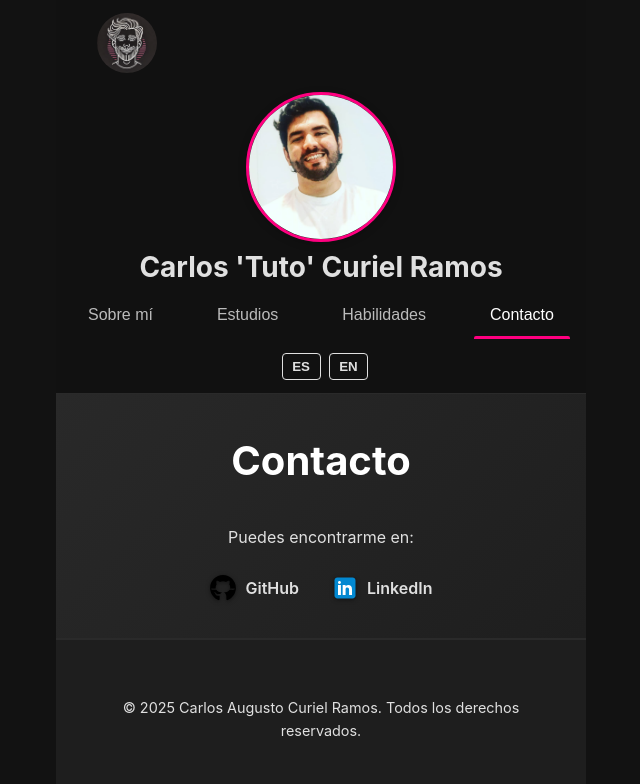
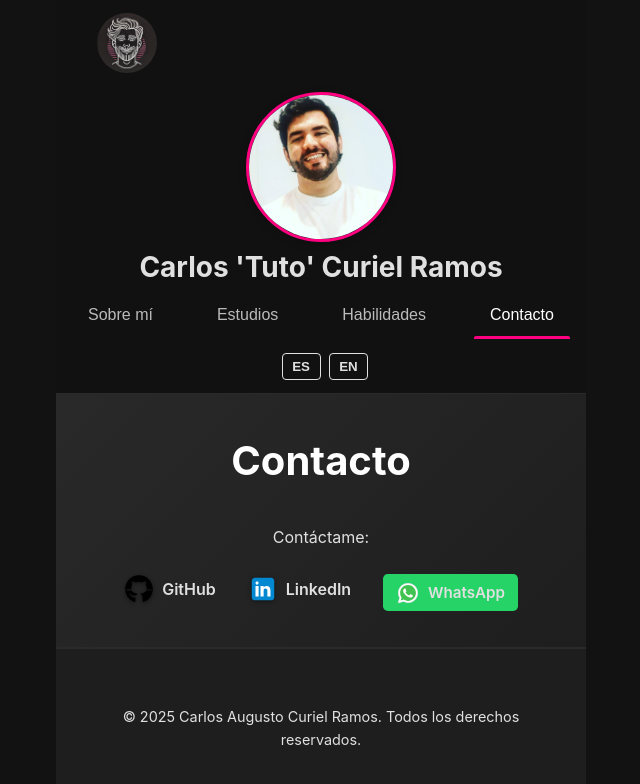
Before and after one commit to AuthorGG/CV-Carlos-Curiel, a React (Vite) app: page / in a window 1280 px wide. Both pictures are taken after a click on the button "Contacto". Shown: the top 784 px of the page, without its empty margins (319-959 px from the left). Built offline with nearby package versions, Linux system fonts and the light colour scheme.

Commit message:
agregado botón de whatsapp y cambios en sobre mí

```diff
--- a/index.html
+++ b/index.html
@@ -23,7 +23,7 @@
     <meta name="msapplication-TileColor" content="#da532c" />
     <meta name="theme-color" content="#ffffff" />
     <meta name="viewport" content="width=device-width, initial-scale=1.0" />
-    <title>Vite + React</title>
+    <title>Carlos 'Tuto' Curiel Ramos</title>
   </head>
   <body>
     <div id="root"></div>
--- a/src/App.jsx
+++ b/src/App.jsx
@@ -1,4 +1,3 @@
-// src/App.jsx
 import React, { useState } from "react";
 import Navbar from "./components/Navbar";
 import About from "./components/About";
--- /dev/null
+++ b/src/assets/css/WhatsAppButton.css
@@ -0,0 +1,28 @@
+.btn-whatsapp {
+  display: inline-flex;
+  align-items: center;
+  background-color: #25d366;
+  color: white;
+  padding: 0.5rem 1rem;
+  border-radius: 0.3rem;
+  text-decoration: none;
+  font-weight: 600;
+  transition: background-color 0.2s ease;
+}
+.btn-whatsapp {
+  display: inline-flex;
+  align-items: center;
+  background-color: #25d366;
+  color: white;
+  padding: 0.4rem 0.8rem;
+  border-radius: 0.3rem;
+  text-decoration: none;
+  font-weight: 600;
+  font-size: 0.95rem;
+  transition: background-color 0.2s ease;
+}
+.whatsapp-icon {
+  width: 1.5rem;
+  height: auto;
+  margin-right: 0.5rem;
+}
--- a/src/assets/css/styles.css
+++ b/src/assets/css/styles.css
@@ -361,10 +361,11 @@ div.lang-selector {
 
 /* Íconos de redes */
 .icon {
-  width: 28px;
-  height: 28px;
+  width: 30px;
+  height: 30px;
   margin-right: 0.5rem;
   filter: drop-shadow(0 1px 2px rgba(0, 0, 0, 0.5));
+  display: block;
 }
 
 /* ================================
--- a/src/assets/locales/en/translation.json
+++ b/src/assets/locales/en/translation.json
@@ -7,7 +7,7 @@
   },
   "about": {
     "title": "About Me",
-    "text": "Hi, I’m Carlos 'Tuto' Curiel, a web developer with 1 year of experience in..."
+    "text": "Graduated in Psychology with a passion for understanding users and their experiences. I am currently a Full Stack Web Developer specializing in HTML, CSS, JavaScript, and modern frameworks like React. I focus on creating accessible interfaces, optimizing performance, and maintaining clean code. Always seeking new challenges that allow me to continue growing and add value to every project."
   },
   "education": {
     "title": "Education",
@@ -29,7 +29,7 @@
   },
   "contact": {
     "title": "Contact",
-    "text": "You can find me on:"
+    "text": "You can contact me on:"
   },
   "footer": {
     "rights": "All rights reserved."
--- a/src/assets/locales/es/translation.json
+++ b/src/assets/locales/es/translation.json
@@ -7,7 +7,7 @@
   },
   "about": {
     "title": "Sobre mí",
-    "text": "Hola, soy Carlos 'Tuto' Curiel, desarrollador web con 1 año de experiencia en:"
+    "text": "Graduado en Psicología con pasión por entender al usuario y su experiencia. Actualmente, soy Desarrollador Web especializado en HTML, CSS, JavaScript y frameworks modernos como React. Me enfoco en crear interfaces accesibles, optimizar rendimiento y mantener código limpio. Siempre en busca de nuevos retos que me permitan seguir creciendo y aportar valor a cada proyecto."
   },
   "education": {
     "title": "Estudios",
@@ -29,7 +29,7 @@
   },
   "contact": {
     "title": "Contacto",
-    "text": "Puedes encontrarme en:"
+    "text": "Contáctame:"
   },
   "footer": {
     "rights": "Todos los derechos reservados."
--- a/src/components/Contact.jsx
+++ b/src/components/Contact.jsx
@@ -3,6 +3,7 @@ import React from "react";
 import { useTranslation } from "react-i18next";
 import githubIcon from "../assets/img/icons8-github.svg";
 import linkedinIcon from "../assets/img/linkedin-svgrepo-com.svg";
+import WhatsAppButton from "./WhatsAppButton";
 
 const Contact = () => {
   const { t } = useTranslation();
@@ -32,6 +33,9 @@ const Contact = () => {
               LinkedIn
             </a>
           </li>
+          <li>
+            <WhatsAppButton />
+          </li>
           {/* Agrega más redes o correo si lo deseas */}
         </ul>
       </div>
--- /dev/null
+++ b/src/components/WhatsAppButton.jsx
@@ -0,0 +1,22 @@
+import React from "react";
+import "../assets/css/WhatsAppButton.css";
+import whatsappLogo from "../assets/img/icons8-whatsapp.svg";
+
+export default function WhatsAppButton() {
+  const numTel = "+34651032944";
+  const message = encodeURIComponent(
+    "¡Hola! me encantaría saber más sobre tu trabajo."
+  );
+
+  return (
+    <a
+      href={`https://wa.me/${numTel}?text=${message}`}
+      target="blank"
+      rel="noopener noreferrer"
+      className="btn-whatsapp"
+    >
+      <img src={whatsappLogo} alt="Whatsapp Logo" className="whatsapp-icon" />
+      WhatsApp
+    </a>
+  );
+}
```
Also changed, not shown: src/assets/img/icons8-whatsapp.svg (added).
